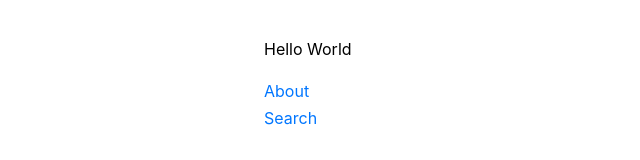
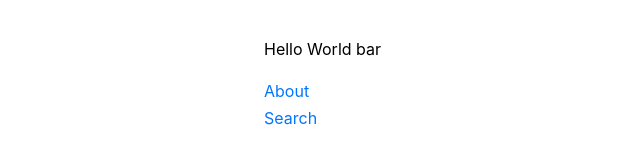
Before and after one commit to Timer/nextjs-theskimm, a Next.js app: page / in a window 1280 px wide. Shown: the top 160 px of the page, without its empty margins (36-676 px from the left). Built offline with nearby package versions, Linux system fonts and the light colour scheme.

Commit message:
Snapshot Babel Configuration

```diff
--- a/package.json
+++ b/package.json
@@ -19,6 +19,7 @@
     "swr": "^0.1.10"
   },
   "devDependencies": {
+    "@babel/plugin-proposal-optional-chaining": "^7.6.0",
     "husky": "^3.1.0",
     "prettier": "^1.19.1",
     "pretty-quick": "^2.0.1"
--- a/pages/index.js
+++ b/pages/index.js
@@ -2,12 +2,13 @@ import Link from "next/link";
 import Head from "next/head";
 
 function Home() {
+  let object = { a: null, b: { foo: "bar" } };
   return (
     <>
       <Head>
         <title>Demo - Home</title>
       </Head>
-      <p>Hello World</p>
+      <p>Hello World {object.b?.foo || "N/A"}</p>
       <Link href="/about">
         <a>About</a>
       </Link>
```
Also changed, not shown: .babelrc (added), 1 other file (tests, documents, lock files or other folders).
